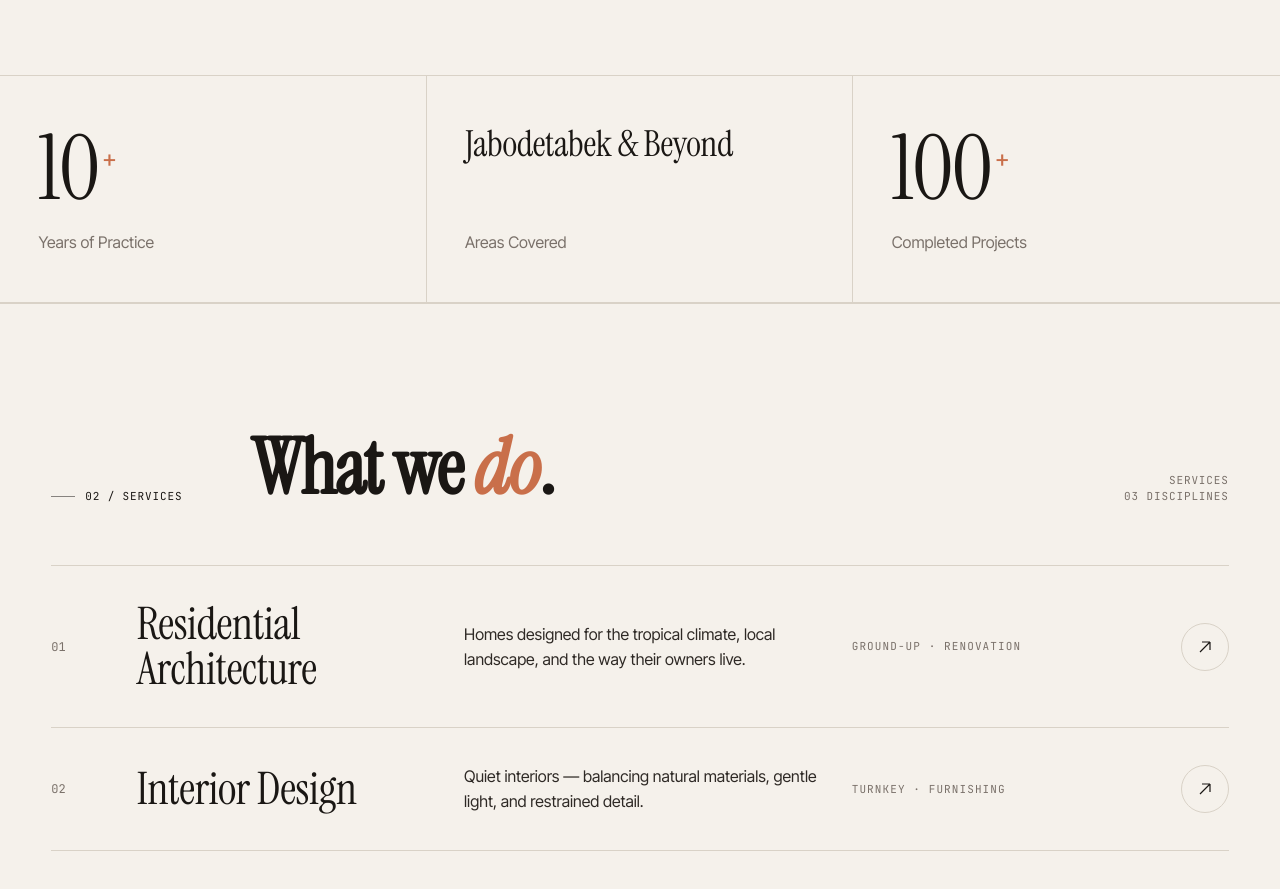
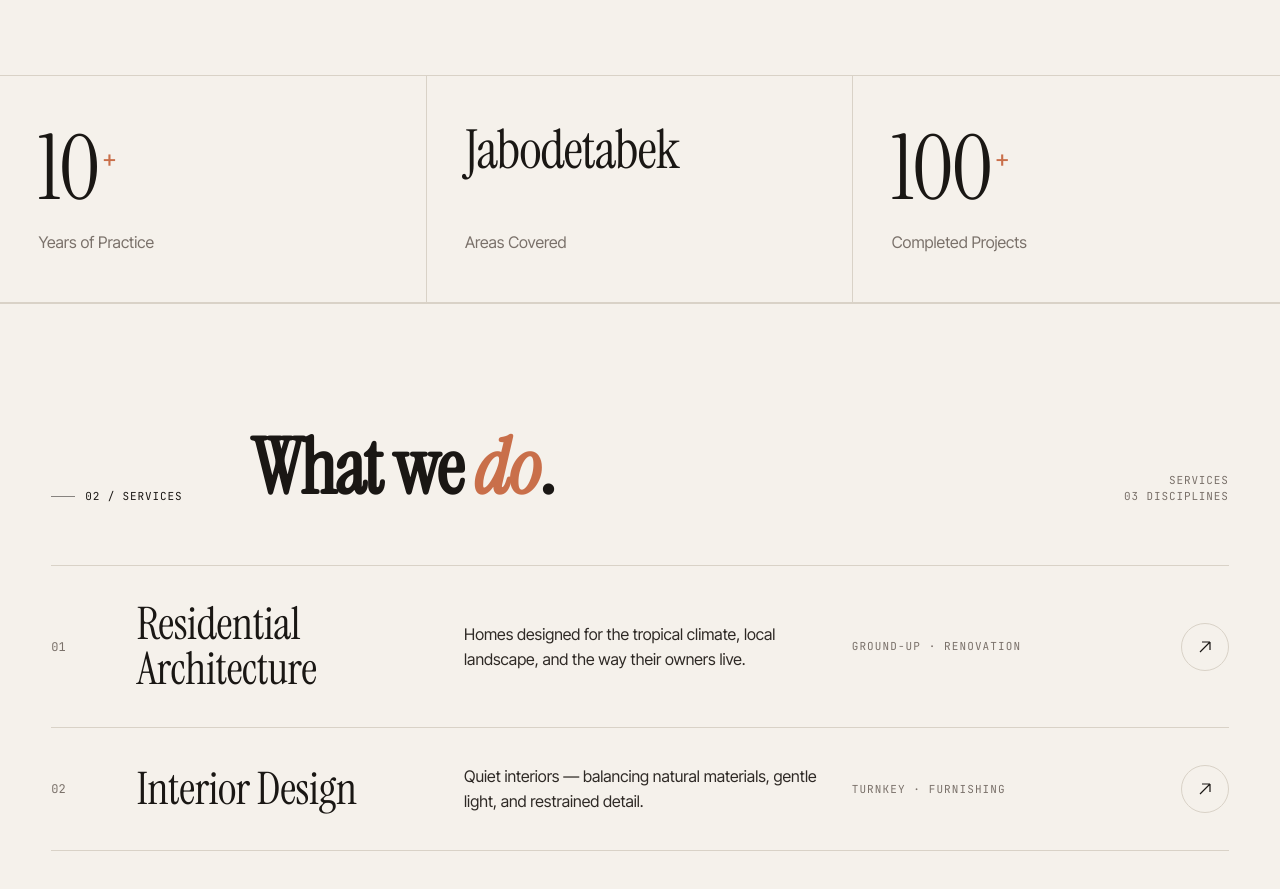
Before and after one commit to elvanrafif/RH-LANDING, a React (Vite) app: page / in a window 1280 px wide. Shown: the part 1820-2709 px from the top of the page. Built offline with nearby package versions, Linux system fonts and the light colour scheme; no server answers.

Commit message:
style(stats): simplify second card to Jabodetabek and harmonize typography

```diff
--- a/src/components/Stats.css
+++ b/src/components/Stats.css
@@ -20,10 +20,9 @@
   letter-spacing: -0.02em;
 }
 .stat__num--text {
-  font-size: clamp(26px, 2.8vw, 42px);
-  line-height: 1.15;
-  letter-spacing: -0.01em;
-  font-weight: 500;
+  font-size: clamp(36px, 4.2vw, 68px);
+  line-height: 1;
+  letter-spacing: -0.02em;
 }
 .stat__num-sup {
   font-family: var(--font-mono);
--- a/src/data/projects.ts
+++ b/src/data/projects.ts
@@ -8,7 +8,7 @@ export const SERVICES: Service[] = [
 
 export const STATS: Stat[] = [
   { num: "10", sup: "+", label: "Tahun Pengalaman", en: "Years of Practice" },
-  { num: "Jabodetabek & Sekitarnya", num_en: "Jabodetabek & Beyond", label: "Wilayah Jangkauan", en: "Areas Covered" },
+  { num: "Jabodetabek", label: "Wilayah Jangkauan", en: "Areas Covered" },
   { num: "100", sup: "+", label: "Proyek Selesai", en: "Completed Projects" },
 ];
 
```
